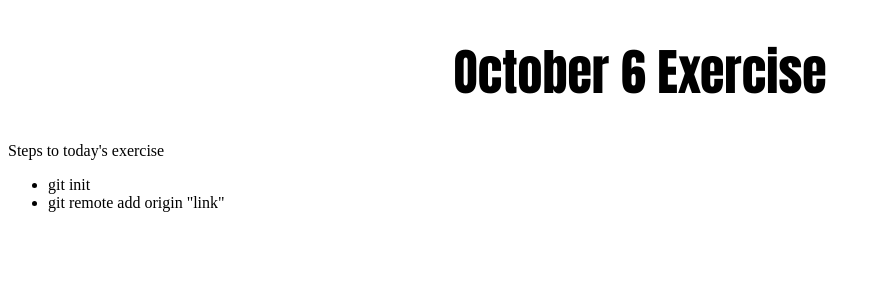
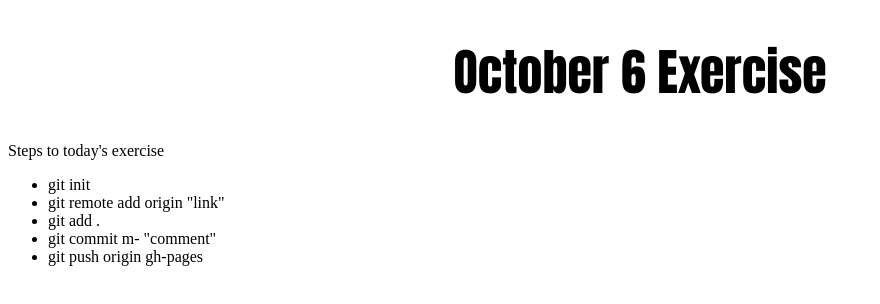
Before and after one commit to RSK9903/ultraviolet, a plain HTML site: page index.html in a window 1280 px wide. Shown: the whole page, without its empty margins (0-880 px from the left). Drawn offline with Linux system fonts and the light colour scheme.

Commit message:
Added several more lines to ul

```diff
--- a/index.html
+++ b/index.html
@@ -9,6 +9,9 @@
 	<ul>
 		<li>git init</li>
 		<li>git remote add origin "link"</li>
+		<li>git add .</li>
+		<li>git commit m- "comment"</li>
+		<li>git push origin gh-pages</li>
 	</ul>
 
 </body>
```
